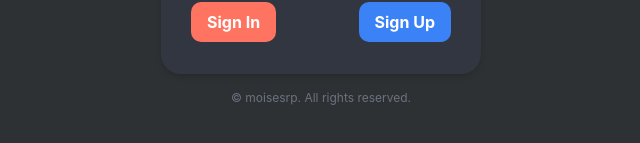
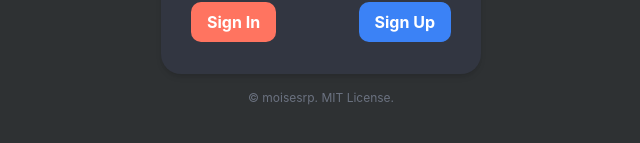
Before and after one commit to moisesrp21/TodoToday, a React (Create React App) app: page /login in a window 1280 px wide. Shown: the part 373-516 px from the top of the page, without its empty margins (319-959 px from the left). Built offline with nearby package versions, Linux system fonts and the light colour scheme.

Commit message:
third commit

```diff
--- a/src/components/Footer.tsx
+++ b/src/components/Footer.tsx
@@ -3,7 +3,7 @@ import React from 'react';
 const Footer = () => {
     return (
         <p className="text-center text-gray-500 text-xs">
-            &copy; moisesrp. All rights reserved.
+            &copy; moisesrp. MIT License.
         </p>
     );
 };
```
